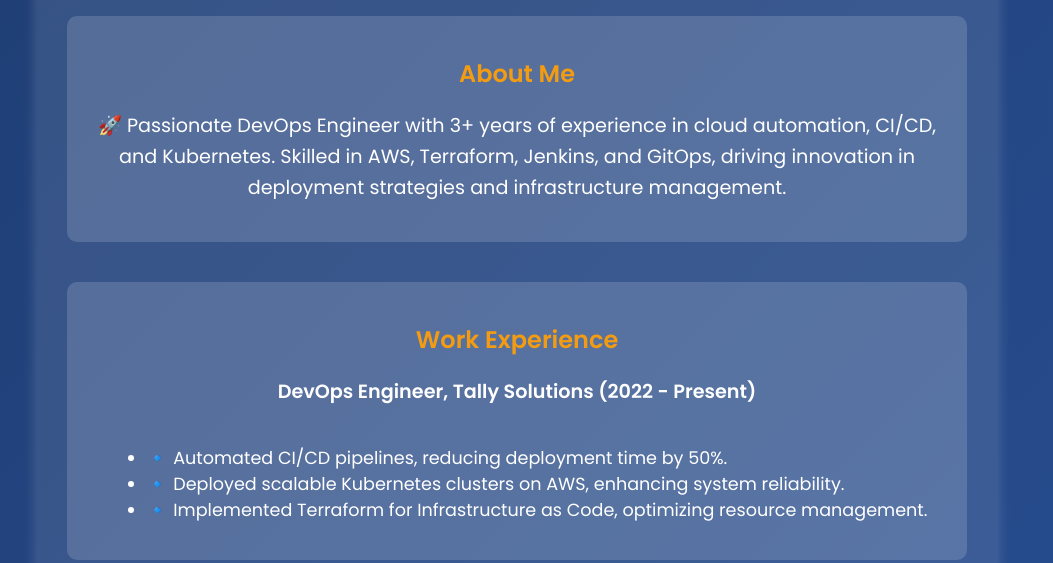
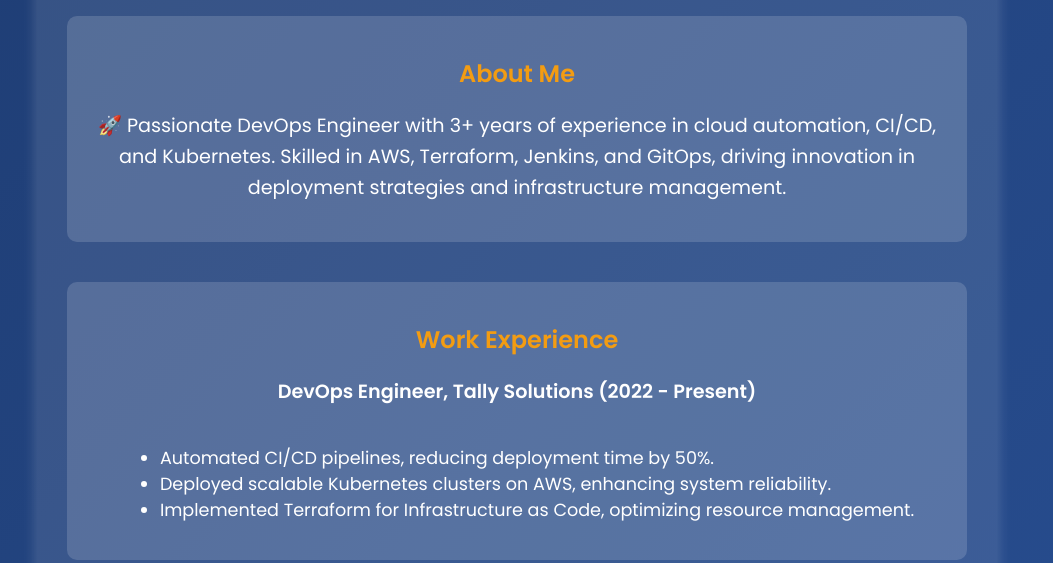
Before and after one commit to MounikaChauhan/mounika-devops-portfolio, a plain HTML site: page index.html in a window 1280 px wide. Shown: the part 237-800 px from the top of the page, without its empty margins (123-1176 px from the left). Drawn offline with Linux system fonts and the light colour scheme.

Commit message:
Updated  index.html

```diff
--- a/index.html
+++ b/index.html
@@ -77,9 +77,9 @@
             <h2>Work Experience</h2>
             <p><strong>DevOps Engineer, Tally Solutions (2022 - Present)</strong></p>
             <ul>
-                <li>🔹 Automated CI/CD pipelines, reducing deployment time by 50%.</li>
-                <li>🔹 Deployed scalable Kubernetes clusters on AWS, enhancing system reliability.</li>
-                <li>🔹 Implemented Terraform for Infrastructure as Code, optimizing resource management.</li>
+                <li>Automated CI/CD pipelines, reducing deployment time by 50%.</li>
+                <li>Deployed scalable Kubernetes clusters on AWS, enhancing system reliability.</li>
+                <li>Implemented Terraform for Infrastructure as Code, optimizing resource management.</li>
             </ul>
         </div>
 
```
